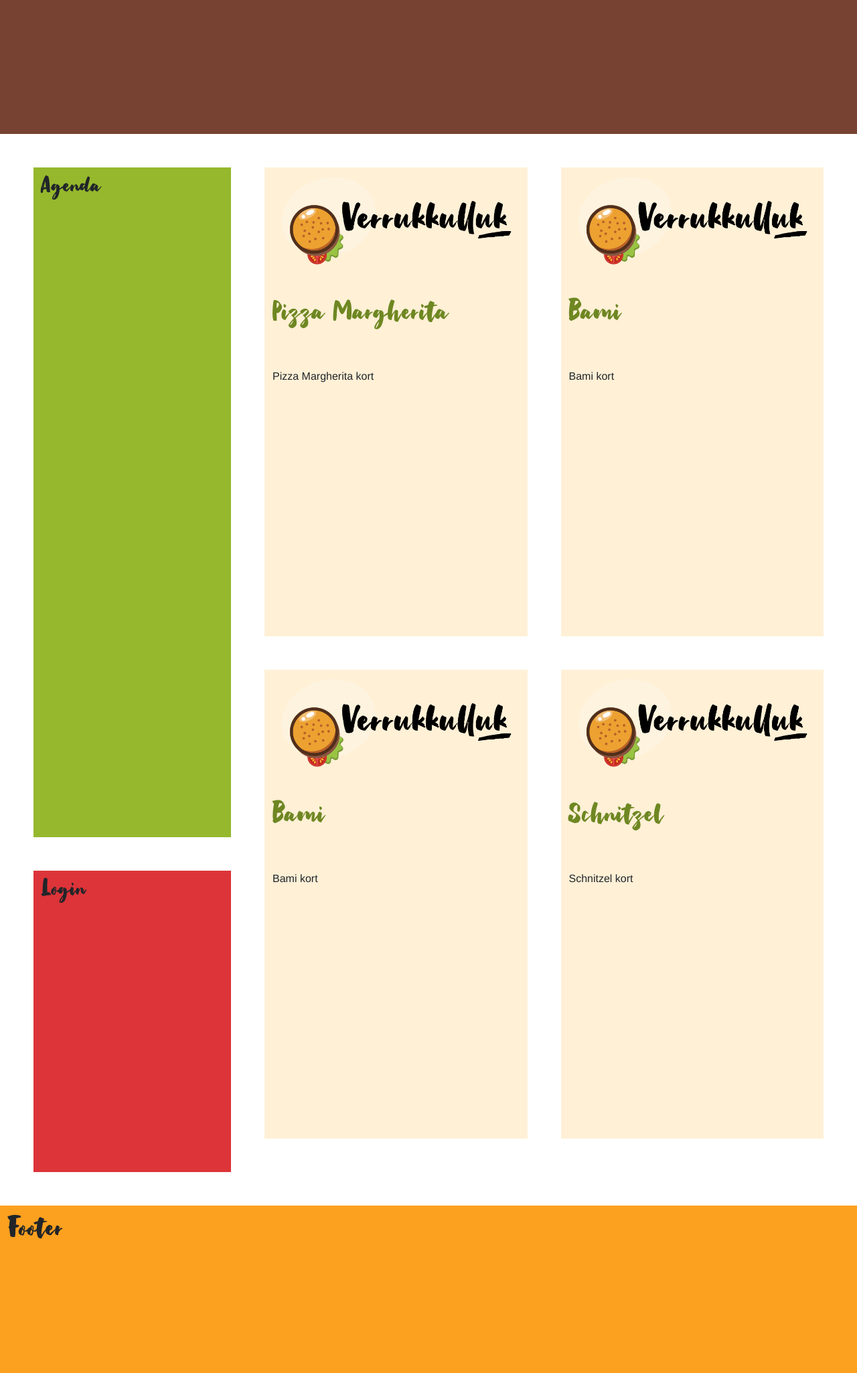
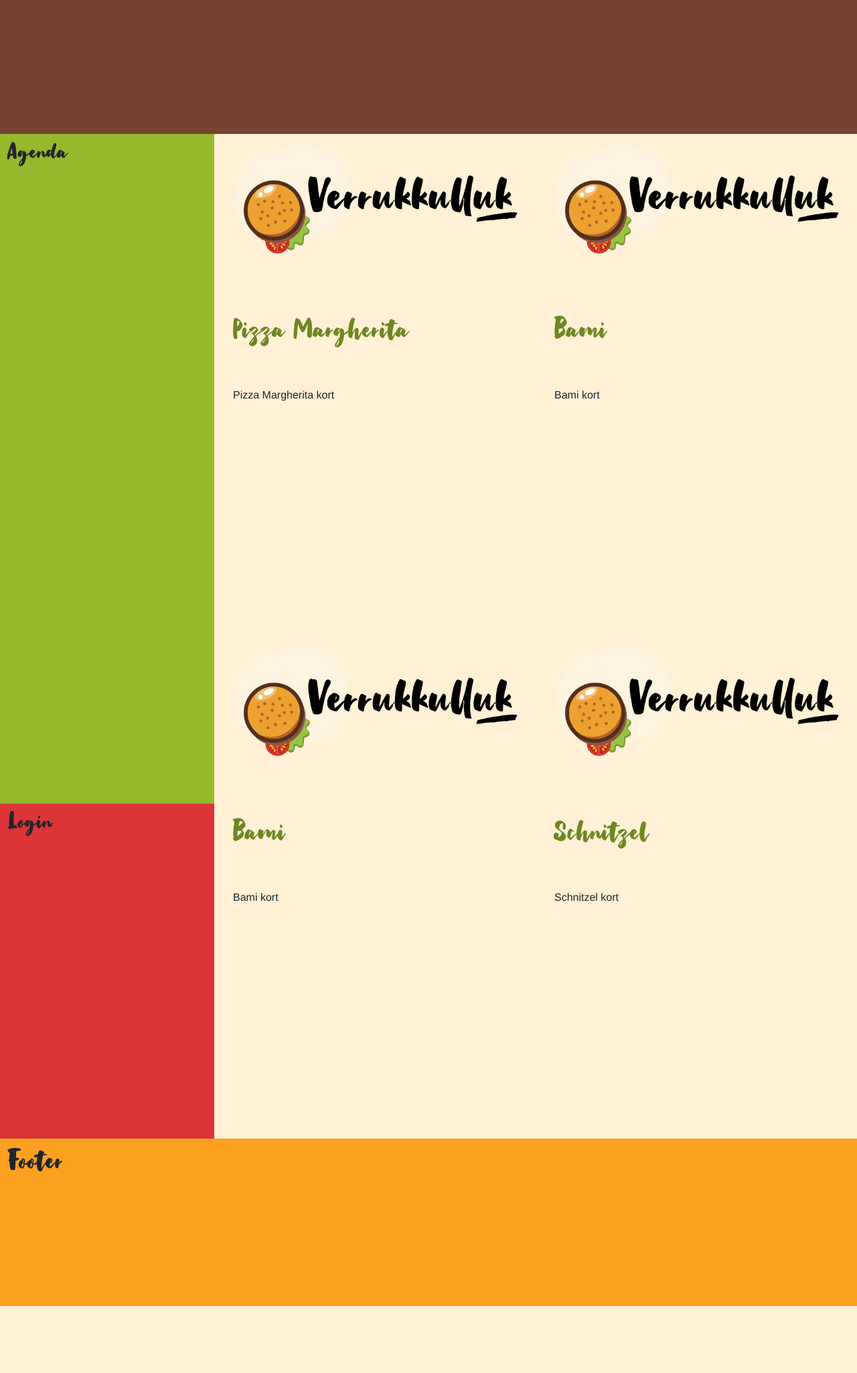
Before and after one commit to RensAal/educom-verrukkulluk, a PHP site: page / in a window 1280 px wide. Shown: the part 400-2450 px from the top of the page at 67% size. After the commit the page ends 2350 px from the top, so only its background shows below. Run offline with PHP 8.4, Linux system fonts and the light colour scheme; data comes from the database, SQL or seed files in the repository.

Commit message:
Frontend (#13)

```diff
--- a/assets/css/main.css
+++ b/assets/css/main.css
@@ -58,16 +58,12 @@ html, body {
     background: var(--lighter-brown);
     height: 600px;
 
+
 }
 
 .recept {
     background: var(--kahki);
     height: 750px;
-    /*text-align: center;*/
-    /*padding: 15px !important; */
-
-    border-left: 50px solid #FFF;
-    border-bottom: 50px solid #FFF;
 
 }
 
@@ -83,14 +79,14 @@ html, body {
 .login {
     background: var(--lighter-red);
     height: 500px;
-    border-top: 50px solid #FFF;
+
 
 
 
 }
 
-.content{
-    border: 50px solid #FFF;
+.content {
+
 }
 
 .footer {
--- a/templates/homepage.html.twig
+++ b/templates/homepage.html.twig
@@ -22,16 +22,17 @@
     <div>
     {% for record in data %}
         {% if record.ID % 2 != 0 %}
-            <div class="row">
+            <div class="row ">
 
         {%  endif  %}
-            <div class="col-md-6 recept">
+            <div class="col-sm-6 recept">
 
-                    <img src="assets/img/logo-v2.png" class="img-fluid"">
+                    <img src="assets/img/logo-v2.png" class="img-fluid">
+                <div class="p-3">
 
                     <br> <br> <h1 style="color: var(--darker-green);"> {{ record.naam }}  </h1>
                     <br> <br> {{ record.korte_omschrijving }}
-
+                </div>
 
         {% if record.ID % 2 == 0 %}
             </div>
--- a/templates/main.html.twig
+++ b/templates/main.html.twig
@@ -16,17 +16,19 @@
 </html>
 
 <body>
-<div class="container-fluid">
+<div class="container-fluid overflow-hidden">
 
-    <div class="row">
+    <div class="row" >
         <div class="col-md-12 header">
+
          {% block header %}
 
         {% endblock %}
+
         </div>
     </div>
 
-    <div class="row content">
+    <div class="row">
         <div class="col-md-3">
             {# <i class="fa fa-calendar"></i> FontAwesome <a href="https://fontawesome.com/icons?d=gallery&m=free">Documentation</a><br> #}
             {# <i class="fa fa-file-pdf"></i><a href="https://www.layoutit.com/build">Layout-it</a> #}
@@ -41,7 +43,6 @@
 
         </div>
         <div class="col-md-9 recepten">
-            {# <h2>Content</h2> #}
             {%  block content %}
             {%  endblock %}
         </div>
```
